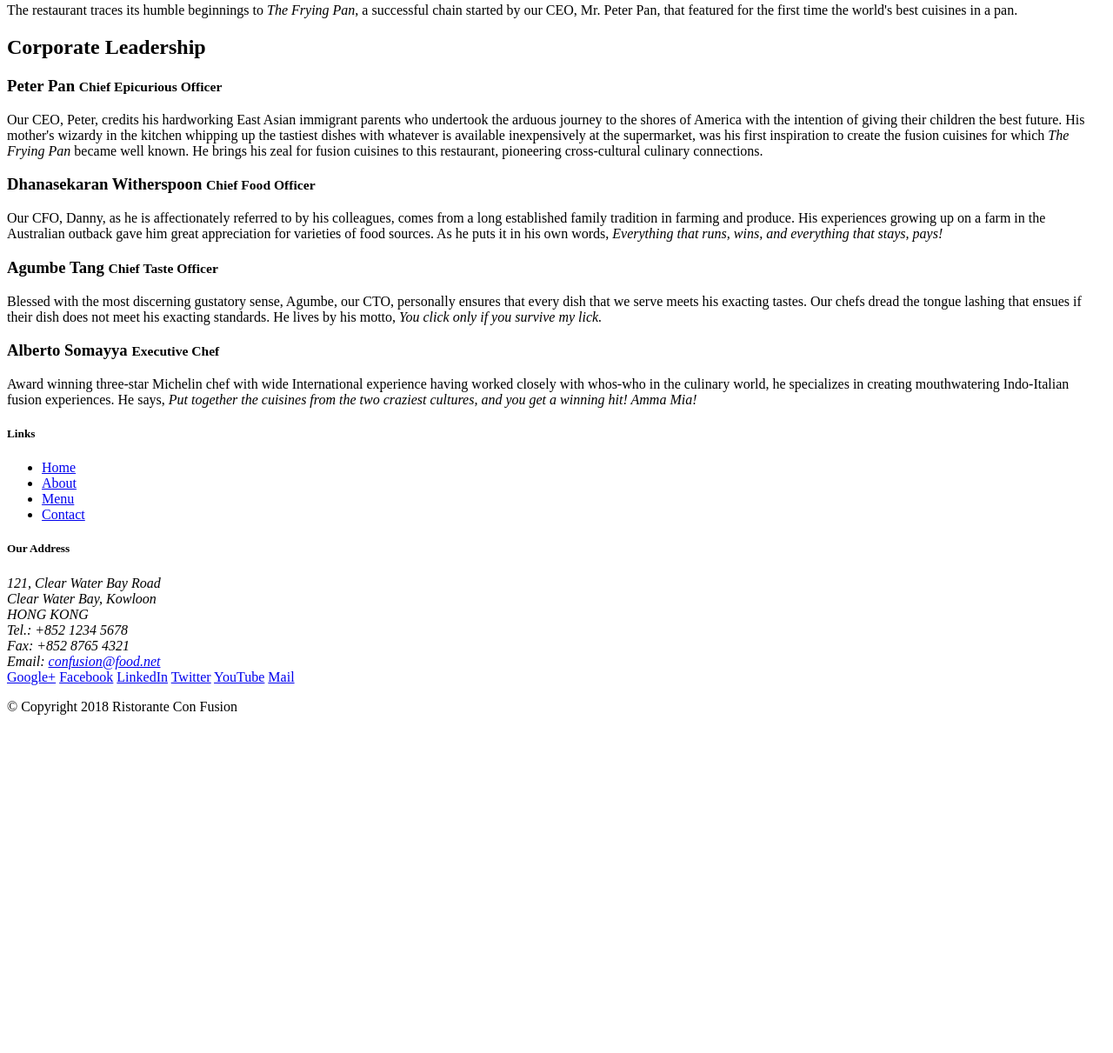
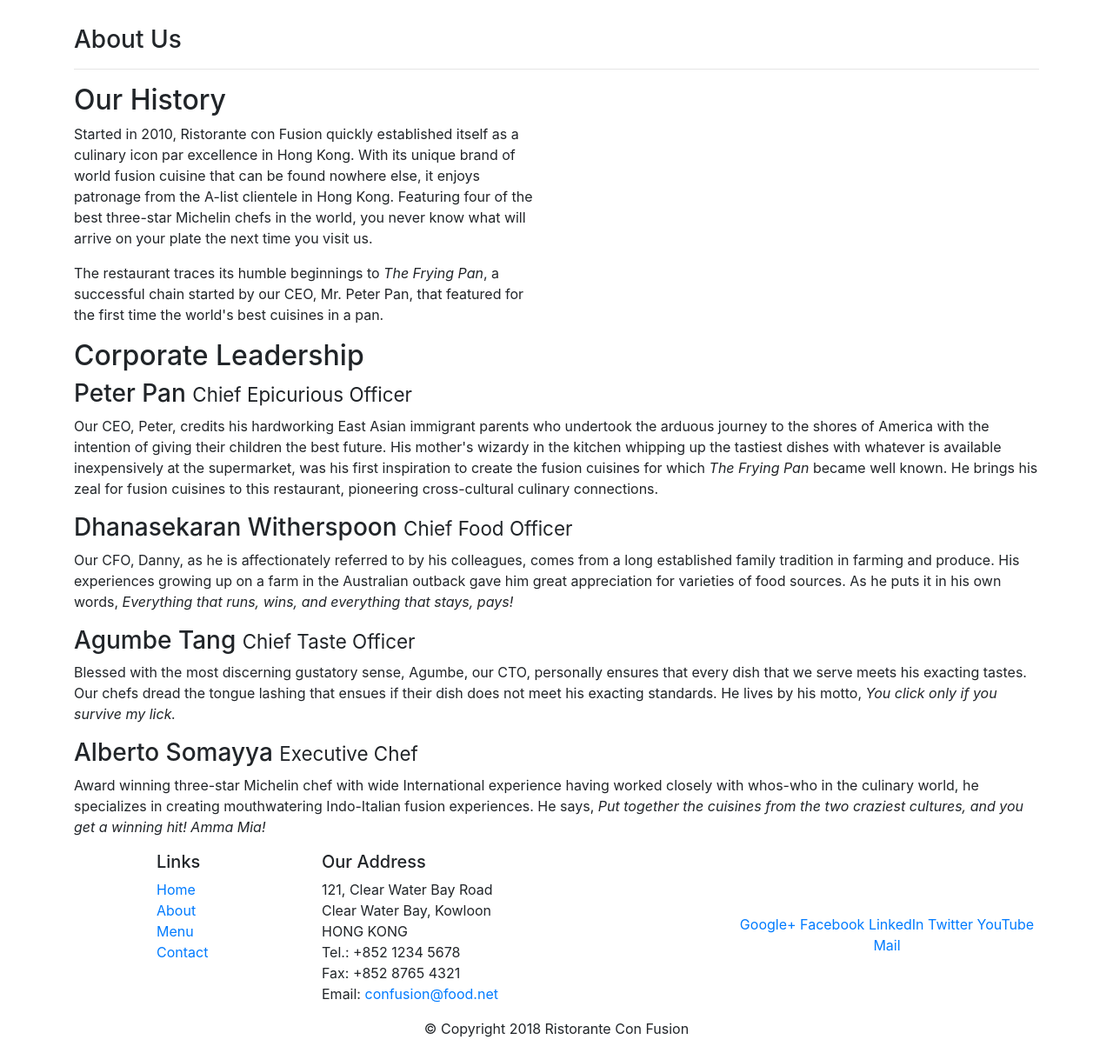
Before and after one commit to JessPergentino/confusion-bootstrapt, a website: page aboutus.html in a window 1280 px wide. Shown: the part 275-1486 px from the top of the page at 87% size. Before the commit the page ends 1113 px from the top, so only its background shows below. Drawn offline with nearby package versions, Linux system fonts and the light colour scheme.

Commit message:
Assignment 1: Bootstrap and Responsive Design

```diff
--- a/aboutus.html
+++ b/aboutus.html
@@ -1,60 +1,117 @@
 <!DOCTYPE html>
 <html lang="en">
+  <head>
+    <!-- Required meta tags always come first -->
+    <meta charset="utf-8" />
+    <meta
+      name="viewport"
+      content="width=device-width, initial-scale=1, shrink-to-fit=no"
+    />
+    <meta http-equiv="x-ua-compatible" content="ie=edge" />
 
-<head>
+    <!-- Bootstrap CSS -->
+    <link
+      rel="stylesheet"
+      href="node_modules/bootstrap/dist/css/bootstrap.min.css"
+    />
 
+    <link href="css/styles.css" rel="stylesheet" />
     <title>Ristorante Con Fusion: About Us</title>
-
   </head>
 
   <body>
-
     <header class="jumbotron">
       <div class="container">
         <div class="row row-header">
           <div class="col-12 col-sm-6">
             <h1>Ristorante con Fusion</h1>
-                    <p>We take inspiration from the World's best cuisines, and create a unique fusion experience. Our lipsmacking creations will tickle your culinary senses!</p>
+            <p>
+              We take inspiration from the World's best cuisines, and create a
+              unique fusion experience. Our lipsmacking creations will tickle
+              your culinary senses!
+            </p>
           </div>
-                <div class="col-12 col-sm">
-                </div>
+          <div class="col-12 col-sm"></div>
         </div>
       </div>
     </header>
 
-    <div>
-        <div>
-            <div>
+    <div class="container">
+      <div class="row">
+        <div class="col-12 col-sm">
           <h3>About Us</h3>
-               <hr>
+          <hr />
         </div>
       </div>
 
-        <div>
-            <div>
+      <div class="row row-content">
+        <div class="col-12 col-sm-6">
           <h2>Our History</h2>
-                <p>Started in 2010, Ristorante con Fusion quickly established itself as a culinary icon par excellence in Hong Kong. With its unique brand of world fusion cuisine that can be found nowhere else, it enjoys patronage from the A-list clientele in Hong Kong.  Featuring four of the best three-star Michelin chefs in the world, you never know what will arrive on your plate the next time you visit us.</p>
-                <p>The restaurant traces its humble beginnings to <em>The Frying Pan</em>, a successful chain started by our CEO, Mr. Peter Pan, that featured for the first time the world's best cuisines in a pan.</p>
+          <p>
+            Started in 2010, Ristorante con Fusion quickly established itself as
+            a culinary icon par excellence in Hong Kong. With its unique brand
+            of world fusion cuisine that can be found nowhere else, it enjoys
+            patronage from the A-list clientele in Hong Kong. Featuring four of
+            the best three-star Michelin chefs in the world, you never know what
+            will arrive on your plate the next time you visit us.
+          </p>
+          <p>
+            The restaurant traces its humble beginnings to
+            <em>The Frying Pan</em>, a successful chain started by our CEO, Mr.
+            Peter Pan, that featured for the first time the world's best
+            cuisines in a pan.
+          </p>
         </div>
-            <div>
+        <div></div>
+      </div>
+
+      <div class="row row-content">
+        <div class="col-12 col-sm">
+          <h2>Corporate Leadership</h2>
+          <h3>Peter Pan <small>Chief Epicurious Officer</small></h3>
+          <p class="d-none d-sm-block">
+            Our CEO, Peter, credits his hardworking East Asian immigrant parents
+            who undertook the arduous journey to the shores of America with the
+            intention of giving their children the best future. His mother's
+            wizardy in the kitchen whipping up the tastiest dishes with whatever
+            is available inexpensively at the supermarket, was his first
+            inspiration to create the fusion cuisines for which
+            <em>The Frying Pan</em> became well known. He brings his zeal for
+            fusion cuisines to this restaurant, pioneering cross-cultural
+            culinary connections.
+          </p>
+          <h3>Dhanasekaran Witherspoon <small>Chief Food Officer</small></h3>
+          <p class="d-none d-sm-block">
+            Our CFO, Danny, as he is affectionately referred to by his
+            colleagues, comes from a long established family tradition in
+            farming and produce. His experiences growing up on a farm in the
+            Australian outback gave him great appreciation for varieties of food
+            sources. As he puts it in his own words,
+            <em
+              >Everything that runs, wins, and everything that stays, pays!</em
+            >
+          </p>
+          <h3>Agumbe Tang <small>Chief Taste Officer</small></h3>
+          <p class="d-none d-sm-block">
+            Blessed with the most discerning gustatory sense, Agumbe, our CTO,
+            personally ensures that every dish that we serve meets his exacting
+            tastes. Our chefs dread the tongue lashing that ensues if their dish
+            does not meet his exacting standards. He lives by his motto,
+            <em>You click only if you survive my lick.</em>
+          </p>
+          <h3>Alberto Somayya <small>Executive Chef</small></h3>
+          <p class="d-none d-sm-block">
+            Award winning three-star Michelin chef with wide International
+            experience having worked closely with whos-who in the culinary
+            world, he specializes in creating mouthwatering Indo-Italian fusion
+            experiences. He says,
+            <em
+              >Put together the cuisines from the two craziest cultures, and you
+              get a winning hit! Amma Mia!</em
+            >
+          </p>
         </div>
       </div>
-
-
-        <div>
-            <div>
-                <h2>Corporate Leadership</h2>
-                <h3>Peter Pan <small>Chief Epicurious Officer</small></h3>
-                <p>Our CEO, Peter, credits his hardworking East Asian immigrant parents who undertook the arduous journey to the shores of America with the intention of giving their children the best future. His mother's wizardy in the kitchen whipping up the tastiest dishes with whatever is available inexpensively at the supermarket, was his first inspiration to create the fusion cuisines for which <em>The Frying Pan</em> became well known. He brings his zeal for fusion cuisines to this restaurant, pioneering cross-cultural culinary connections.</p>
-                <h3>Dhanasekaran Witherspoon <small>Chief Food Officer</small></h3>
-                <p>Our CFO, Danny, as he is affectionately referred to by his colleagues, comes from a long established family tradition in farming and produce. His experiences growing up on a farm in the Australian outback gave him great appreciation for varieties of food sources. As he puts it in his own words, <em>Everything that runs, wins, and everything that stays, pays!</em></p>
-                <h3>Agumbe Tang <small>Chief Taste Officer</small></h3>
-                <p>Blessed with the most discerning gustatory sense, Agumbe, our CTO, personally ensures that every dish that we serve meets his exacting tastes. Our chefs dread the tongue lashing that ensues if their dish does not meet his exacting standards. He lives by his motto, <em>You click only if you survive my lick.</em></p>
-                <h3>Alberto Somayya <small>Executive Chef</small></h3>
-                <p>Award winning three-star Michelin chef with wide International experience having worked closely with whos-who in the culinary world, he specializes in creating mouthwatering Indo-Italian fusion experiences. He says, <em>Put together the cuisines from the two craziest cultures, and you get a winning hit! Amma Mia!</em></p>
-            </div>
-       </div>
-
     </div>
 
     <footer class="footer">
@@ -72,11 +129,11 @@
           <div class="col-7 col-sm-5">
             <h5>Our Address</h5>
             <address>
-		              121, Clear Water Bay Road<br>
-		              Clear Water Bay, Kowloon<br>
-		              HONG KONG<br>
-		              Tel.: +852 1234 5678<br>
-		              Fax: +852 8765 4321<br>
+              121, Clear Water Bay Road<br />
+              Clear Water Bay, Kowloon<br />
+              HONG KONG<br />
+              Tel.: +852 1234 5678<br />
+              Fax: +852 8765 4321<br />
               Email: <a href="mailto:confusion@food.net">confusion@food.net</a>
             </address>
           </div>
@@ -99,6 +156,9 @@
       </div>
     </footer>
 
+    <!-- jQuery first, then Popper.js, then Bootstrap JS. -->
+    <script src="node_modules/jquery/dist/jquery.slim.min.js"></script>
+    <script src="node_modules/popper.js/dist/umd/popper.min.js"></script>
+    <script src="node_modules/bootstrap/dist/js/bootstrap.min.js"></script>
   </body>
-
 </html>
```
Also changed, not shown: index.html (+3 -3 lines). Lines whose indentation alone changed are shown as unchanged.
